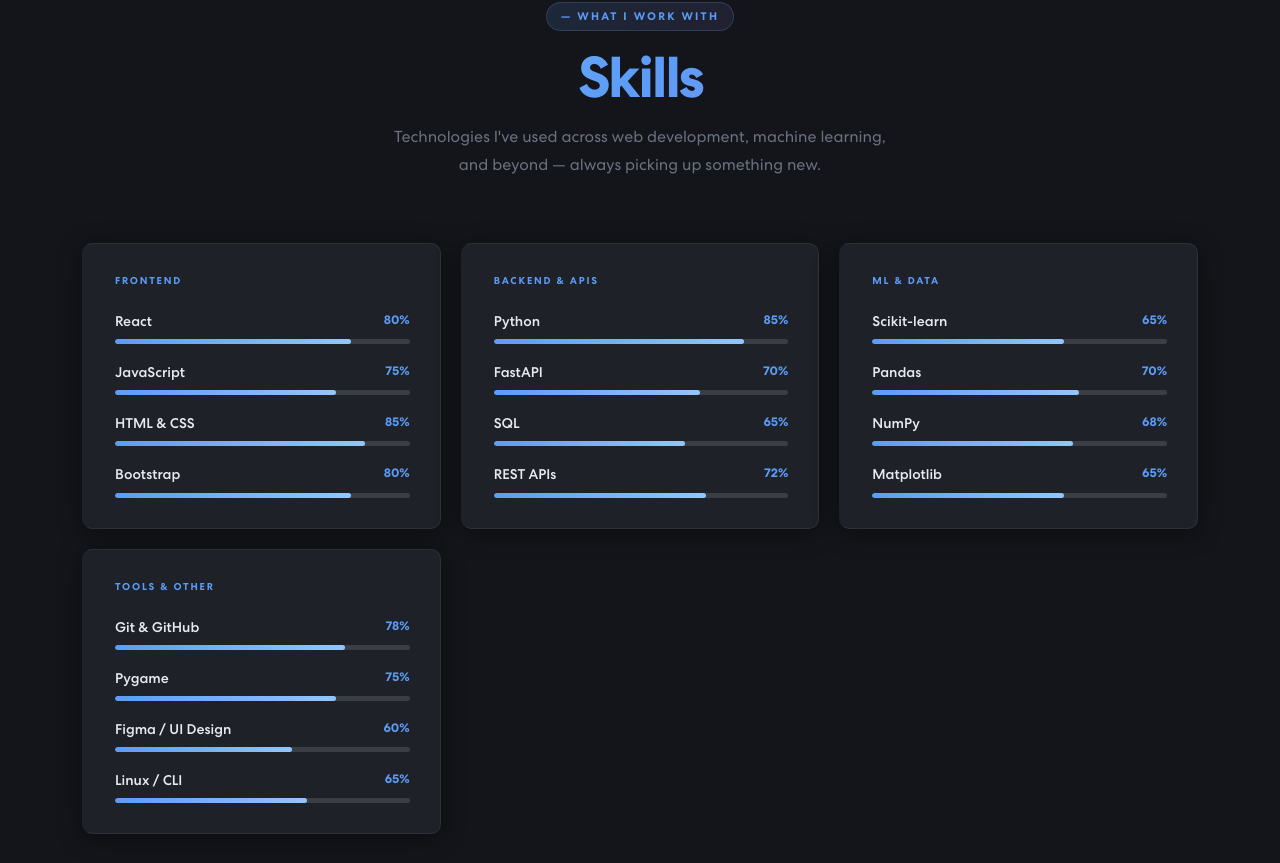
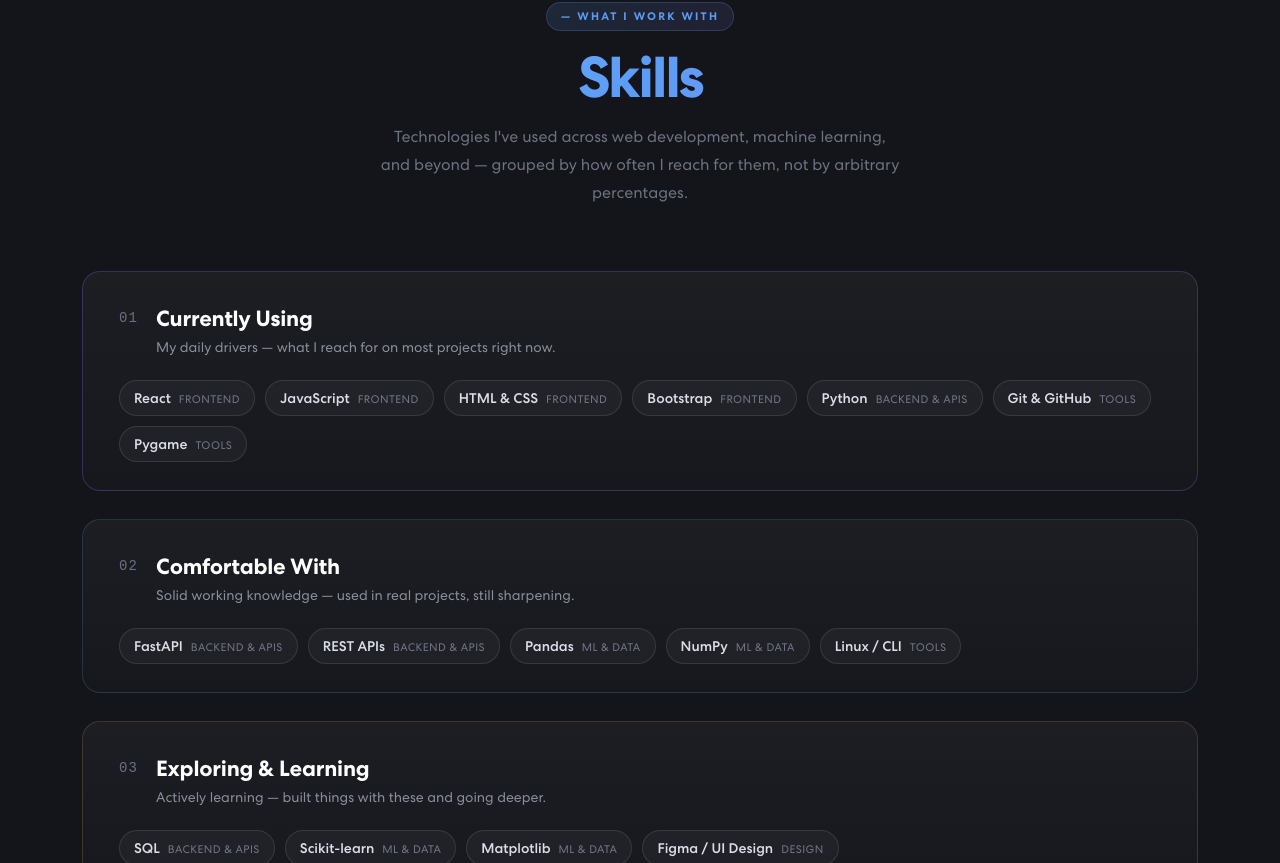
Before and after one commit to walkinguy1/portfolio, a React (Vite) app in the folder portfolio/: page / in a window 1280 px wide. Shown: the part 1937-2800 px from the top of the page. Built offline with nearby package versions, Linux system fonts and the light colour scheme.

Commit message:
Changes made in the skills portion

```diff
--- a/portfolio/src/App.css
+++ b/portfolio/src/App.css
@@ -865,23 +865,168 @@
   letter-spacing: 0.18em; text-transform: uppercase;
   color: var(--accent); margin-bottom: 24px;
 }
-.skill-bars { display: flex; flex-direction: column; gap: 18px; }
-.skill-bar-item { display: flex; flex-direction: column; gap: 7px; }
-.skill-bar-header { display: flex; justify-content: space-between; }
-.skill-bar-name { font-size: 0.88rem; font-weight: 500; color: var(--text); }
-.skill-bar-pct { font-size: 0.78rem; font-weight: 700; color: var(--accent); }
-.skill-bar-track {
-  height: 5px; border-radius: 99px; overflow: hidden;
-  background: var(--border-bright);
-}
-.skill-bar-fill {
-  height: 100%;
-  background: linear-gradient(90deg, var(--accent), var(--accent-bright));
-  border-radius: 99px; width: 0;
-  transition: none !important;
-}
-.skill-bar-animated { animation: barFill 1s ease forwards; }
-@keyframes barFill { from { width:0; } to { width: var(--target-width); } }
+/* ===== Skills — tiered chips ===== */
+
+/* Default (dark mode) tokens */
+.skill {
+  --tier-card-bg-from: rgba(255, 255, 255, 0.04);
+  --tier-card-bg-to:   rgba(255, 255, 255, 0.015);
+  --tier-card-border:  rgba(255, 255, 255, 0.08);
+
+  --tier-title:        #ffffff;
+  --tier-blurb:        rgba(200, 205, 225, 0.65);
+  --tier-index:        rgba(170, 180, 220, 0.55);
+
+  --chip-bg:           rgba(255, 255, 255, 0.04);
+  --chip-bg-hover:     rgba(255, 255, 255, 0.07);
+  --chip-border:       rgba(255, 255, 255, 0.10);
+  --chip-text:         rgba(235, 238, 250, 0.92);
+  --chip-cat:          rgba(170, 175, 200, 0.60);
+
+  --accent-1: rgba(140, 120, 255, 0.25);
+  --accent-1-hover: rgba(140, 120, 255, 0.60);
+  --accent-2: rgba(90, 180, 230, 0.18);
+  --accent-2-hover: rgba(90, 180, 230, 0.55);
+  --accent-3: rgba(255, 180, 100, 0.18);
+  --accent-3-hover: rgba(255, 180, 100, 0.55);
+}
+
+/* Light mode overrides — change selector to match your app
+   (e.g. body.light, html[data-theme="light"], .light-mode .skill, etc.) */
+[data-theme="light"] .skill,
+.light .skill,
+body.light .skill {
+  --tier-card-bg-from: rgba(15, 20, 40, 0.04);
+  --tier-card-bg-to:   rgba(15, 20, 40, 0.015);
+  --tier-card-border:  rgba(15, 20, 40, 0.10);
+
+  --tier-title:        #0f1428;
+  --tier-blurb:        rgba(40, 50, 80, 0.70);
+  --tier-index:        rgba(60, 70, 110, 0.55);
+
+  --chip-bg:           rgba(15, 20, 40, 0.04);
+  --chip-bg-hover:     rgba(15, 20, 40, 0.07);
+  --chip-border:       rgba(15, 20, 40, 0.14);
+  --chip-text:         rgba(20, 25, 50, 0.92);
+  --chip-cat:          rgba(60, 70, 100, 0.65);
+
+  --accent-1: rgba(110, 80, 230, 0.35);
+  --accent-1-hover: rgba(110, 80, 230, 0.70);
+  --accent-2: rgba(40, 130, 200, 0.30);
+  --accent-2-hover: rgba(40, 130, 200, 0.65);
+  --accent-3: rgba(220, 130, 40, 0.30);
+  --accent-3-hover: rgba(220, 130, 40, 0.65);
+}
+
+.skills-tiers {
+  display: grid;
+  gap: 28px;
+  margin-top: 40px;
+}
+
+.skill-tier {
+  position: relative;
+  padding: 28px 28px 24px;
+  border-radius: 18px;
+  background: linear-gradient(180deg, var(--tier-card-bg-from) 0%, var(--tier-card-bg-to) 100%);
+  border: 1px solid var(--tier-card-border);
+  backdrop-filter: blur(6px);
+  opacity: 0;
+  transform: translateY(14px);
+  animation: tierIn 0.7s ease forwards;
+}
+
+@keyframes tierIn {
+  to { opacity: 1; transform: translateY(0); }
+}
+
+.skill-tier-head {
+  display: flex;
+  align-items: flex-start;
+  gap: 18px;
+  margin-bottom: 22px;
+}
+
+.skill-tier-index {
+  font-family: 'JetBrains Mono', ui-monospace, monospace;
+  font-size: 14px;
+  letter-spacing: 0.08em;
+  color: var(--tier-index);
+  padding-top: 4px;
+}
+
+.skill-tier-title {
+  margin: 0 0 4px;
+  font-size: 20px;
+  font-weight: 600;
+  color: var(--tier-title);
+  letter-spacing: -0.01em;
+}
+
+.skill-tier-blurb {
+  margin: 0;
+  font-size: 14px;
+  color: var(--tier-blurb);
+  line-height: 1.5;
+}
+
+.skill-chip-list {
+  list-style: none;
+  padding: 0;
+  margin: 0;
+  display: flex;
+  flex-wrap: wrap;
+  gap: 10px;
+}
+
+.skill-chip {
+  display: inline-flex;
+  align-items: baseline;
+  gap: 8px;
+  padding: 8px 14px;
+  border-radius: 999px;
+  background: var(--chip-bg);
+  border: 1px solid var(--chip-border);
+  font-size: 14px;
+  color: var(--chip-text);
+  transition: transform 0.18s ease, background 0.18s ease, border-color 0.18s ease;
+}
+
+.skill-chip:hover {
+  transform: translateY(-2px);
+  background: var(--chip-bg-hover);
+}
+
+.skill-chip-name { font-weight: 500; }
+
+.skill-chip-cat {
+  font-size: 11px;
+  letter-spacing: 0.04em;
+  text-transform: uppercase;
+  color: var(--chip-cat);
+}
+
+/* Tier-specific accents (work in both themes via vars) */
+.skill-tier--0 { border-color: var(--accent-1); }
+.skill-tier--0 .skill-chip:hover { border-color: var(--accent-1-hover); }
+
+.skill-tier--1 { border-color: var(--accent-2); }
+.skill-tier--1 .skill-chip:hover { border-color: var(--accent-2-hover); }
+
+.skill-tier--2 { border-color: var(--accent-3); }
+.skill-tier--2 .skill-chip:hover { border-color: var(--accent-3-hover); }
+
+@media (prefers-reduced-motion: reduce) {
+  .skill-tier { animation: none; opacity: 1; transform: none; }
+  .skill-chip { transition: none; }
+  .skill-chip:hover { transform: none; }
+}
+
+@media (min-width: 992px) {
+  .skill-tier { padding: 32px 36px 28px; }
+  .skill-tier-title { font-size: 22px; }
+}
+
 
 /* ============================================================
    PROJECTS
--- a/portfolio/src/components/skills.jsx
+++ b/portfolio/src/components/skills.jsx
@@ -1,41 +1,41 @@
 import TrackVisibility from 'react-on-screen';
 import 'animate.css';
 
-const SKILL_CATEGORIES = [
+// Each skill keeps its category (so we can show a small label on the chip),
+// and is grouped by proficiency tier instead of an arbitrary percentage.
+const SKILL_TIERS = [
   {
-    category: "Frontend",
+    tier: "Currently Using",
+    blurb: "My daily drivers — what I reach for on most projects right now.",
     skills: [
-      { name: "React", level: 80 },
-      { name: "JavaScript", level: 75 },
-      { name: "HTML & CSS", level: 85 },
-      { name: "Bootstrap", level: 80 },
+      { name: "React",         category: "Frontend" },
+      { name: "JavaScript",    category: "Frontend" },
+      { name: "HTML & CSS",    category: "Frontend" },
+      { name: "Bootstrap",     category: "Frontend" },
+      { name: "Python",        category: "Backend & APIs" },
+      { name: "Git & GitHub",  category: "Tools" },
+      { name: "Pygame",        category: "Tools" },
     ],
   },
   {
-    category: "Backend & APIs",
+    tier: "Comfortable With",
+    blurb: "Solid working knowledge — used in real projects, still sharpening.",
     skills: [
-      { name: "Python", level: 85 },
-      { name: "FastAPI", level: 70 },
-      { name: "SQL", level: 65 },
-      { name: "REST APIs", level: 72 },
+      { name: "FastAPI",       category: "Backend & APIs" },
+      { name: "REST APIs",     category: "Backend & APIs" },
+      { name: "Pandas",        category: "ML & Data" },
+      { name: "NumPy",         category: "ML & Data" },
+      { name: "Linux / CLI",   category: "Tools" },
     ],
   },
   {
-    category: "ML & Data",
+    tier: "Exploring & Learning",
+    blurb: "Actively learning — built things with these and going deeper.",
     skills: [
-      { name: "Scikit-learn", level: 65 },
-      { name: "Pandas", level: 70 },
-      { name: "NumPy", level: 68 },
-      { name: "Matplotlib", level: 65 },
-    ],
-  },
-  {
-    category: "Tools & Other",
-    skills: [
-      { name: "Git & GitHub", level: 78 },
-      { name: "Pygame", level: 75 },
-      { name: "Figma / UI Design", level: 60 },
-      { name: "Linux / CLI", level: 65 },
+      { name: "SQL",               category: "Backend & APIs" },
+      { name: "Scikit-learn",      category: "ML & Data" },
+      { name: "Matplotlib",        category: "ML & Data" },
+      { name: "Figma / UI Design", category: "Design" },
     ],
   },
 ];
@@ -44,7 +44,7 @@
   return (
     <section className="skill" id="skills">
       <div className="container">
-        <TrackVisibility>
+        <TrackVisibility once>
           {({ isVisible }) => (
             <div className={isVisible ? "animate__animated animate__fadeIn" : ""}>
 
@@ -53,30 +53,33 @@
                 <h2>Skills</h2>
                 <p>
                   Technologies I've used across web development, machine learning, and beyond —
-                  always picking up something new.
+                  grouped by how often I reach for them, not by arbitrary percentages.
                 </p>
               </div>
 
-              <div className="skills-grid">
-                {SKILL_CATEGORIES.map((cat, ci) => (
-                  <div key={ci} className="skill-category-card">
-                    <h5 className="skill-cat-title">{cat.category}</h5>
-                    <div className="skill-bars">
-                      {cat.skills.map((skill, si) => (
-                        <div key={si} className="skill-bar-item">
-                          <div className="skill-bar-header">
-                            <span className="skill-bar-name">{skill.name}</span>
-                            <span className="skill-bar-pct">{skill.level}%</span>
-                          </div>
-                          <div className="skill-bar-track">
-                            <div
-                              className={`skill-bar-fill ${isVisible ? 'skill-bar-animated' : ''}`}
-                              style={{ '--target-width': `${skill.level}%`, animationDelay: `${si * 0.12}s` }}
-                            />
-                          </div>
-                        </div>
+              <div className="skills-tiers">
+                {SKILL_TIERS.map((tier, ti) => (
+                  <div
+                    key={ti}
+                    className={`skill-tier skill-tier--${ti}`}
+                    style={{ animationDelay: `${ti * 0.15}s` }}
+                  >
+                    <div className="skill-tier-head">
+                      <span className="skill-tier-index">0{ti + 1}</span>
+                      <div>
+                        <h5 className="skill-tier-title">{tier.tier}</h5>
+                        <p className="skill-tier-blurb">{tier.blurb}</p>
+                      </div>
+                    </div>
+
+                    <ul className="skill-chip-list" aria-label={`${tier.tier} skills`}>
+                      {tier.skills.map((skill, si) => (
+                        <li key={si} className="skill-chip">
+                          <span className="skill-chip-name">{skill.name}</span>
+                          <span className="skill-chip-cat">{skill.category}</span>
+                        </li>
                       ))}
-                    </div>
+                    </ul>
                   </div>
                 ))}
               </div>
```
